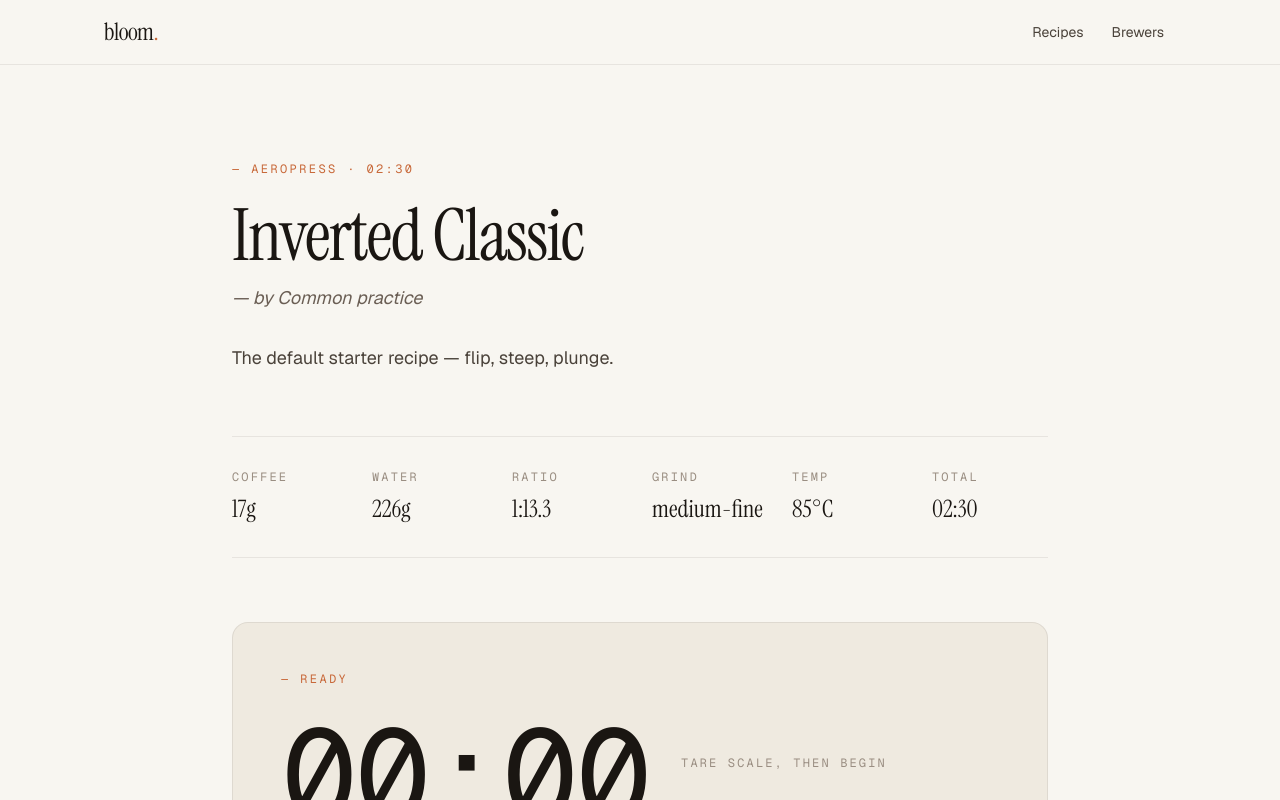
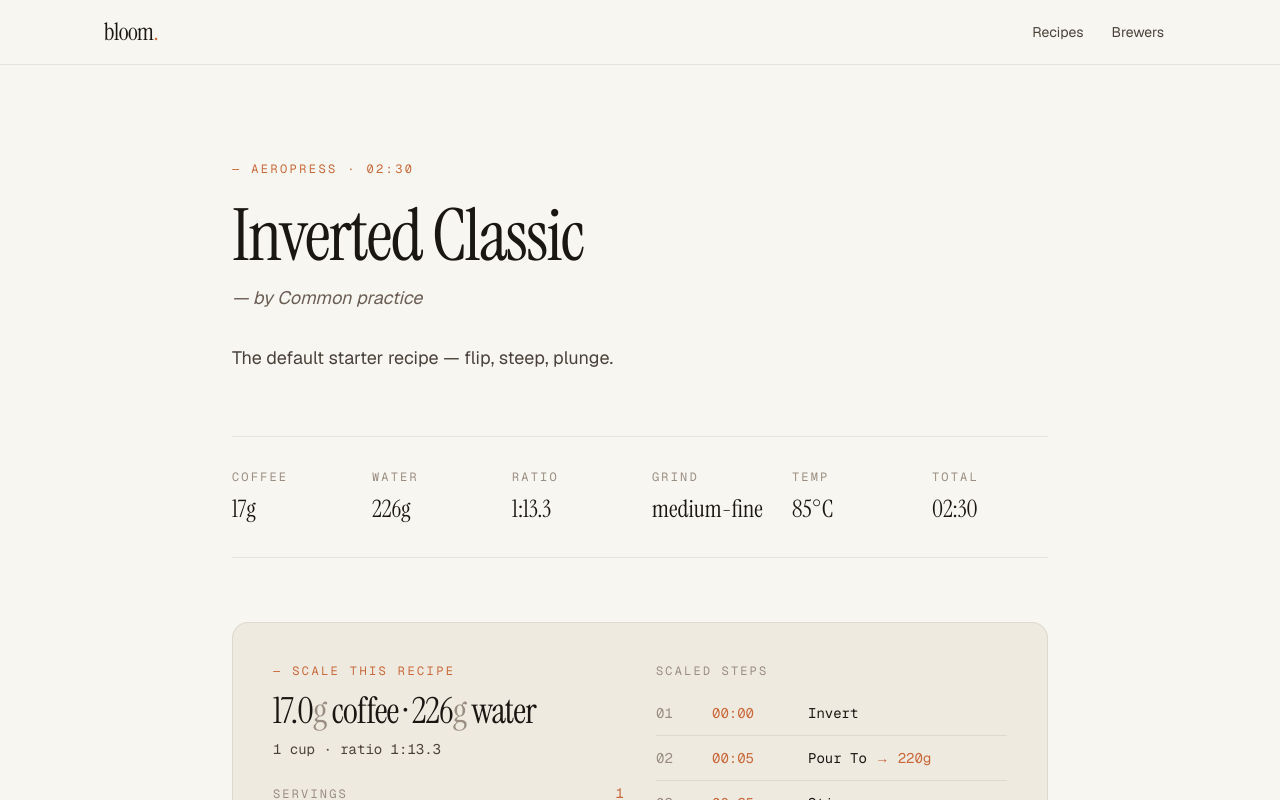
Before and after one commit to pixdyne/bloom-timer, a Next.js app: page /recipes/aeropress-inverted-classic in a window 1280 px wide. Shown: the top 800 px of the page. Built offline with nearby package versions, Linux system fonts and the light colour scheme.

Commit message:
feat: integrate RecipeScaler + canonical URL on recipe pages

```diff
--- a/src/app/recipes/[slug]/page.tsx
+++ b/src/app/recipes/[slug]/page.tsx
@@ -1,9 +1,11 @@
+import { Suspense } from 'react';
 import Link from 'next/link';
 import { notFound } from 'next/navigation';
 import { recipes, recipeBySlug } from '@/data/recipes';
 import { brewerBySlug } from '@/data/brewers';
 import { formatMMSS } from '@/lib/time';
 import { BrewTimer } from '@/components/BrewTimer';
+import { RecipeScaler } from '@/components/RecipeScaler';
 
 export function generateStaticParams() {
   return recipes.map((r) => ({ slug: r.slug }));
@@ -16,6 +18,9 @@ export async function generateMetadata({ params }: { params: Promise<{ slug: str
   return {
     title: `${r.author}'s ${r.name} — Bloom Timer`,
     description: r.description,
+    alternates: {
+      canonical: `/recipes/${r.slug}`,
+    },
   };
 }
 
@@ -48,6 +53,9 @@ export default async function RecipePage({ params }: { params: Promise<{ slug: s
         <Spec label="Total" value={formatMMSS(r.totalTimeSec)} />
       </section>
 
+      <Suspense>
+        <RecipeScaler recipe={r} />
+      </Suspense>
       <BrewTimer recipe={r} />
       <p className="-mt-8 mb-12 text-center">
         <Link
```
